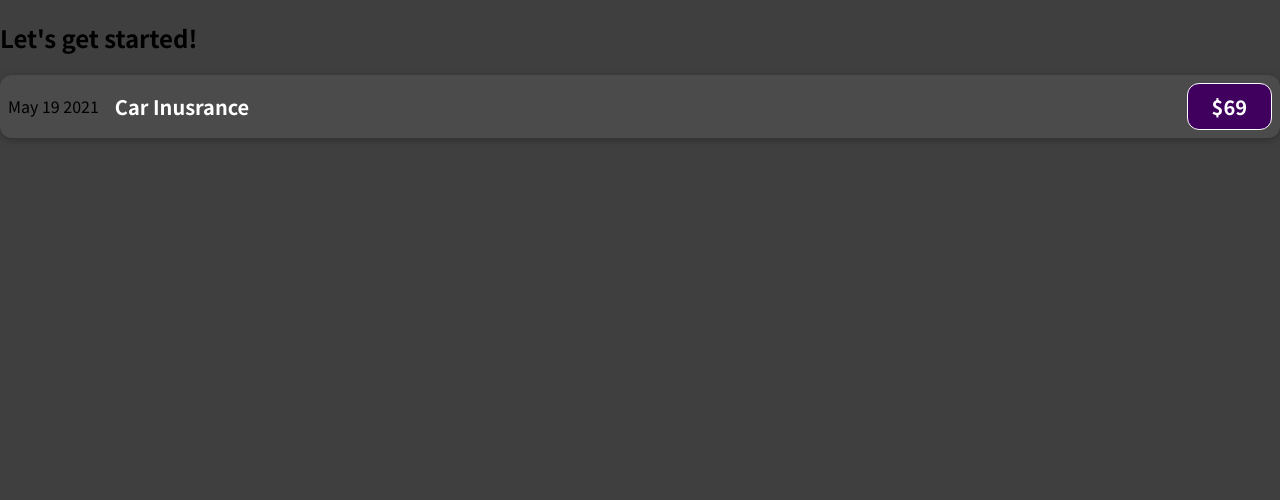
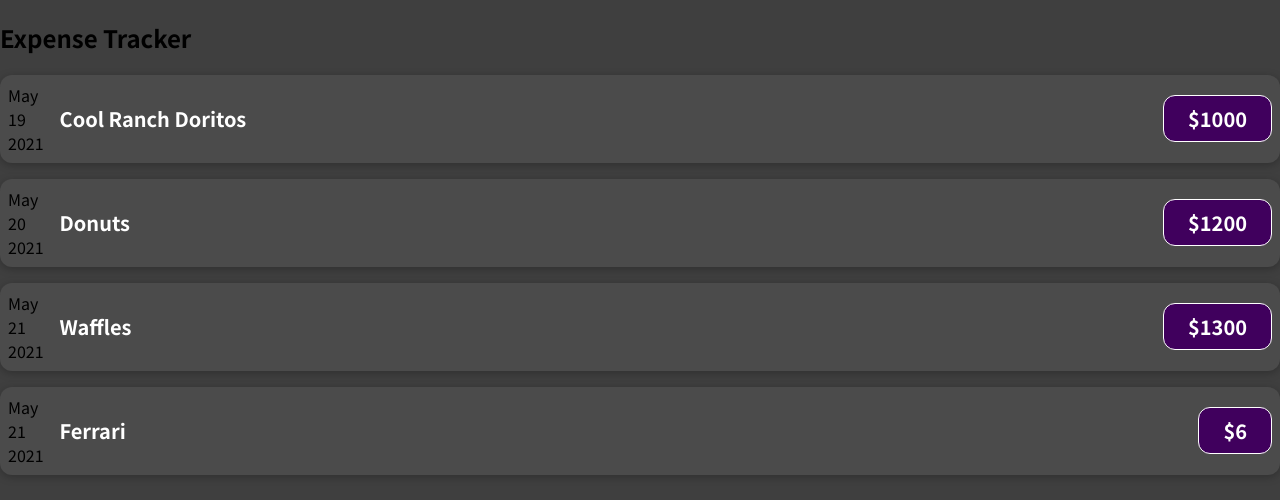
Before and after one commit to IanFerguson-36/trackin-and-reactin, a JavaScript app: page / in a window 1280 px wide. Shown: the top 500 px of the page. Built offline with nearby package versions, Linux system fonts and the light colour scheme.

Commit message:
added functional date to props

```diff
--- a/src/App.js
+++ b/src/App.js
@@ -1,10 +1,35 @@
 import ExpenseItem from "./components/ExpenseItem";
 
 function App() {
+  const expenses = [
+    { title: "Cool Ranch Doritos", amount: 1000, date: new Date(2021, 4, 19) },
+    { title: "Donuts", amount: 1200, date: new Date(2021, 4, 20) },
+    { title: "Waffles", amount: 1300, date: new Date(2021, 4, 21) },
+    { title: "Ferrari", amount: 6, date: new Date(2021, 4, 21) },
+  ];
   return (
     <div>
-      <h2>Let's get started!</h2>
-      <ExpenseItem></ExpenseItem>
+      <h2> Expense Tracker</h2>
+      <ExpenseItem
+        title={expenses[0].title}
+        amount={expenses[0].amount}
+        date={expenses[0].date}
+      />
+      <ExpenseItem
+        title={expenses[1].title}
+        amount={expenses[1].amount}
+        date={expenses[1].date}
+      ></ExpenseItem>
+      <ExpenseItem
+        title={expenses[2].title}
+        amount={expenses[2].amount}
+        date={expenses[2].date}
+      ></ExpenseItem>
+      <ExpenseItem
+        title={expenses[3].title}
+        amount={expenses[3].amount}
+        date={expenses[3].date}
+      ></ExpenseItem>
     </div>
   );
 }
--- a/src/components/ExpenseItem.js
+++ b/src/components/ExpenseItem.js
@@ -1,12 +1,21 @@
 import "./ExpenseItem.css";
 
-function ExpenseItem() {
+function ExpenseItem(props) {
+  console.log(props.children);
+  const month = props.date.toLocaleString("en-US", { month: "long" });
+  const day = props.date.toLocaleString("en-US", { day: "2-digit" });
+  const year = props.date.getFullYear();
+
   return (
     <div className="expense-item">
-      <div>May 19 2021</div>
+      <div>
+        <div>{month}</div>
+        <div>{day}</div>
+        <div>{year}</div>
+      </div>
       <div className="expense-item__description">
-        <h2>Car Inusrance</h2>
-        <div className="expense-item__price">$69</div>
+        <h2>{props.title}</h2>
+        <div className="expense-item__price">${props.amount}</div>
       </div>
     </div>
   );
```
